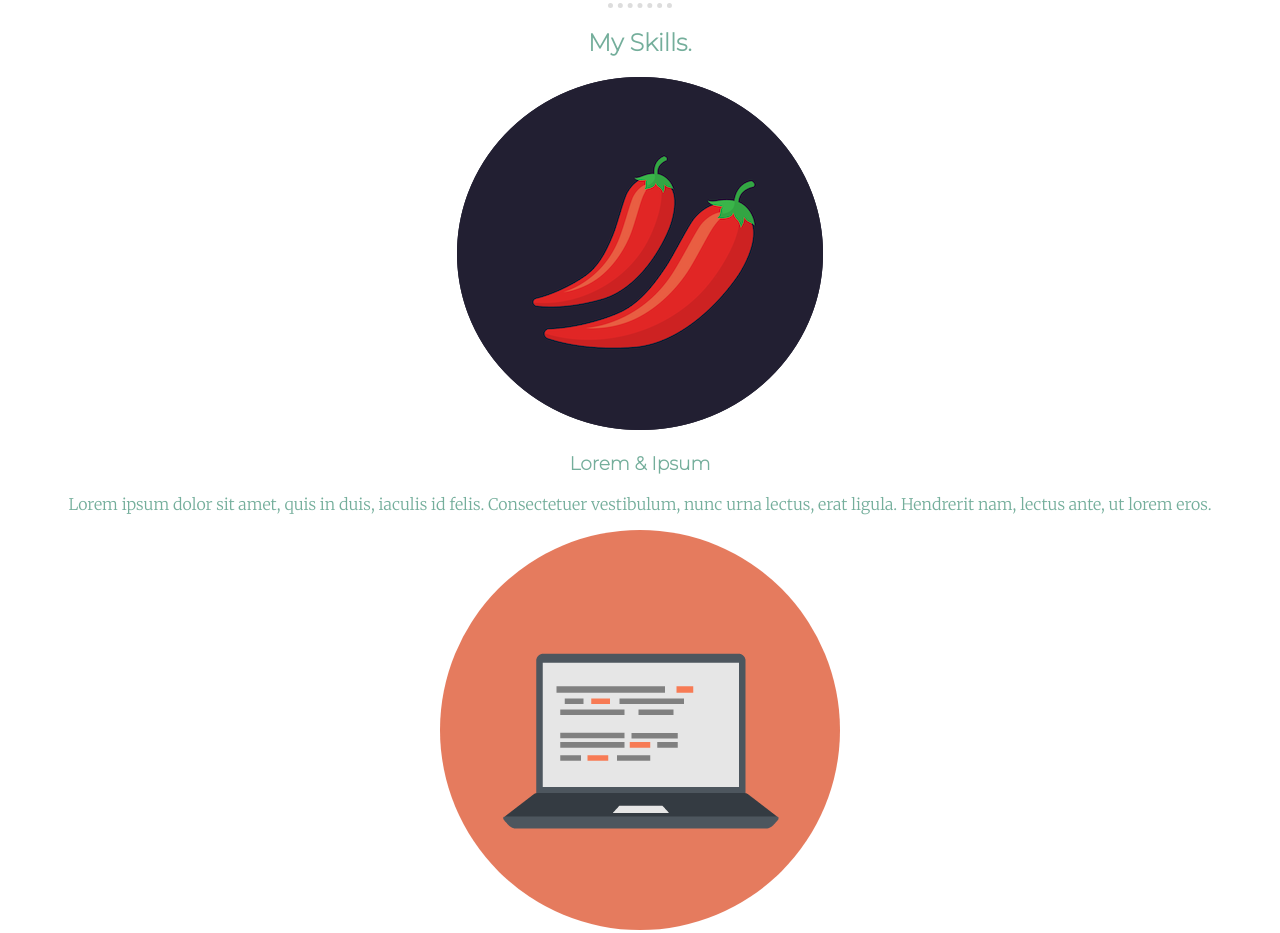
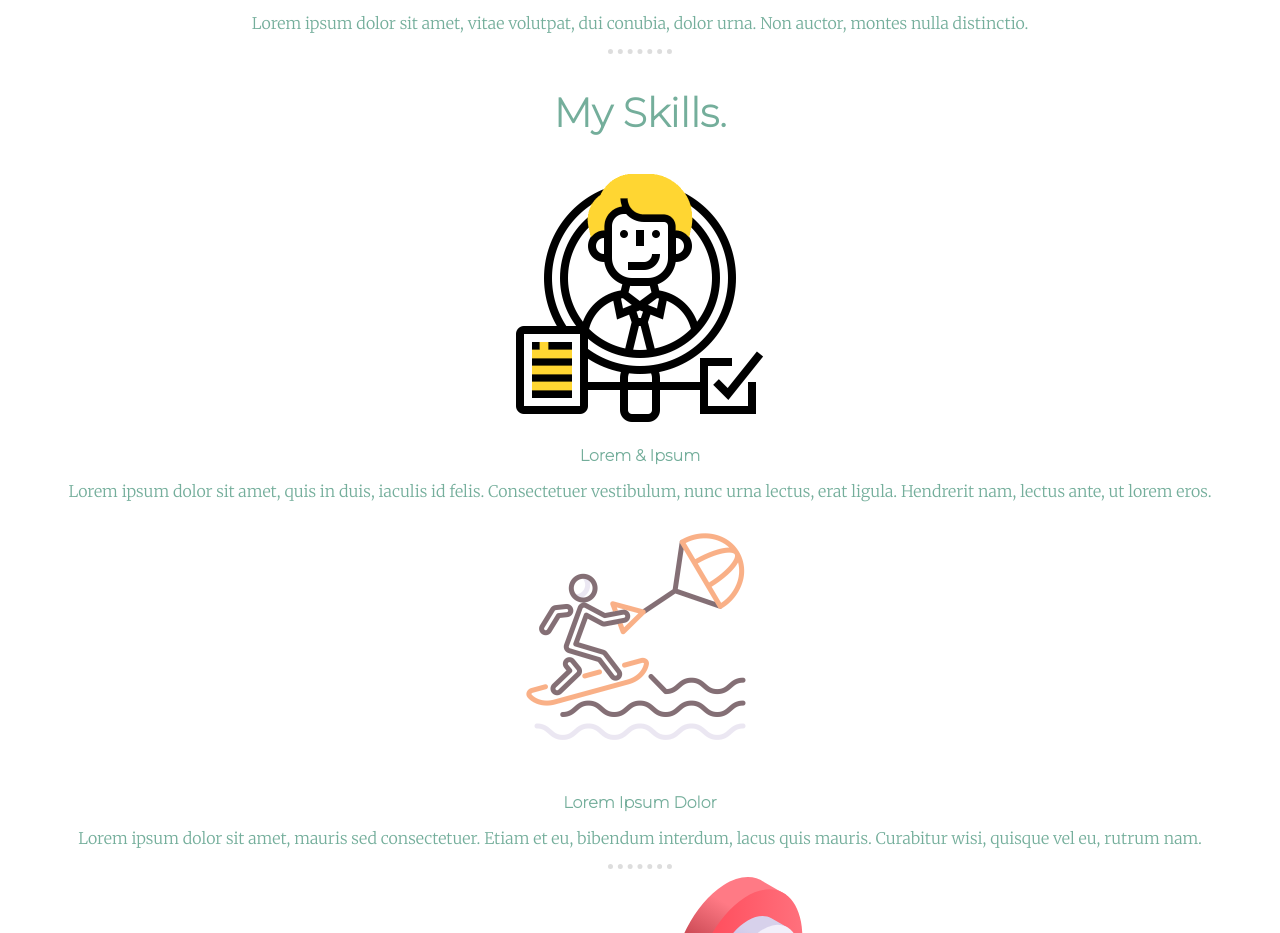
Before and after one commit to fredericolucio/cv, a plain HTML site: page index.html in a window 1280 px wide. Shown: the part 648-1581 px from the top of the page. Drawn offline with Linux system fonts and the light colour scheme.

Commit message:
works with fonts

```diff
--- a/css/styles.css
+++ b/css/styles.css
@@ -5,21 +5,27 @@ body{
     font-family: 'Merriweather', serif;
 
 }
+p{
+    font-size: 1em;
 
+}
 h1{
     margin: 0 auto 0 auto;
     width: 50%;
-    font-size: 3em;
+    font-size: 3rem;
     font-family: 'Sacramento', cursive;
+    color: rgb(116,174,155);
 }
 
 h2{
 
     font-family: 'Montserrat', sans-serif;
+    font-size: 2.5rem;
 }
 
 h3{
     font-family: 'Montserrat', sans-serif;
+    font-size: 1em;
 }
 
 .top-container{
@@ -67,10 +73,8 @@ hr{
     bottom: 300px;
 }
 
-h3 {
-    color: rgb(116,174,155);
-}
+
 
 .img-container{
-    border-radius: 100%;
+    width:20%;
 }
--- a/index.html
+++ b/index.html
@@ -28,24 +28,28 @@
       <h2>Hello.</h2>
       <p>Lorem ipsum dolor sit amet, vitae volutpat, dui conubia, dolor urna. Non auctor, montes nulla distinctio.</p>
     </div>
+
     <hr>
+
     <div class="skills">
       <h2>My Skills.</h2>
       <div class="skill-row">
-        <img class="" src="images/chillies.png" alt="chillies-png">
+        <img class="img-container" src="images/profile.png" alt="profile-png">
 
         <h3>Lorem & Ipsum</h3>
         <p>Lorem ipsum dolor sit amet, quis in duis, iaculis id felis. Consectetuer vestibulum, nunc urna lectus, erat ligula. Hendrerit nam, lectus ante, ut lorem eros.</p>
       </div>
 
       <div class="skill-row">
-        <img class="img-container" src="images/computer.png" alt="computer-png">
+        <img class="img-container" src="images/beach.png" alt="beach-png">
 
         <h3>Lorem Ipsum Dolor</h3>
         <p>Lorem ipsum dolor sit amet, mauris sed consectetuer. Etiam et eu, bibendum interdum, lacus quis mauris. Curabitur wisi, quisque vel eu, rutrum nam.</p>
       </div>
     </div>
+
     <hr>
+
     <div class="contact-me">
       <img class="" src="/images/shipping-and-delivery.svg" alt="">
       <h2>Get In Touch</h2>
@@ -53,6 +57,7 @@
       <p>Lorem ipsum dolor sit amet, in quis, aenean amet. Phasellus sodales, tellus donec dui, ornare erat.</p>
       <a class="btn" href="mailto:fredvalentim.macedo@gmail.com">CONTACT ME</a>
     </div>
+
     <hr>
   </div>
 
```
Also changed, not shown: images/beach.png (added), images/fundo_novo.jpg (added), images/fundo_novo.png (added), images/fundo_novo2.png (added), images/profile.png (added).
